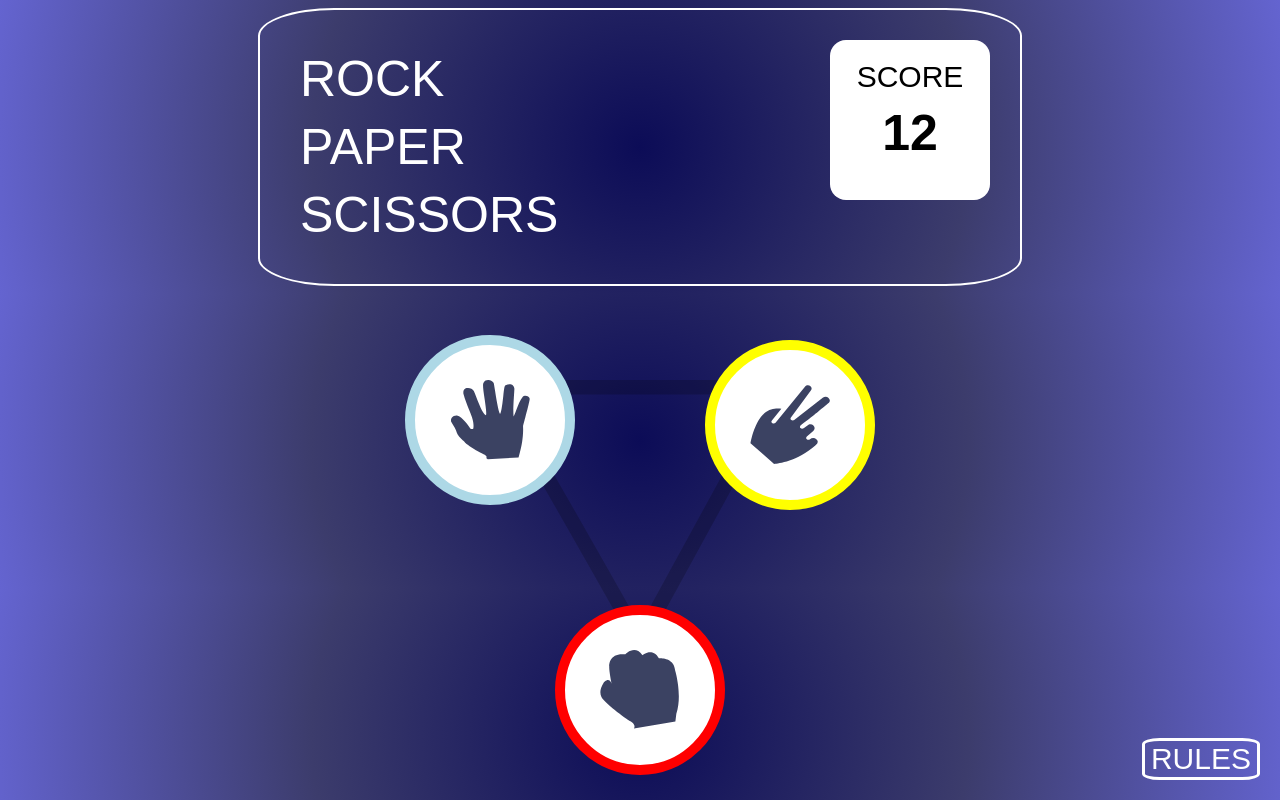
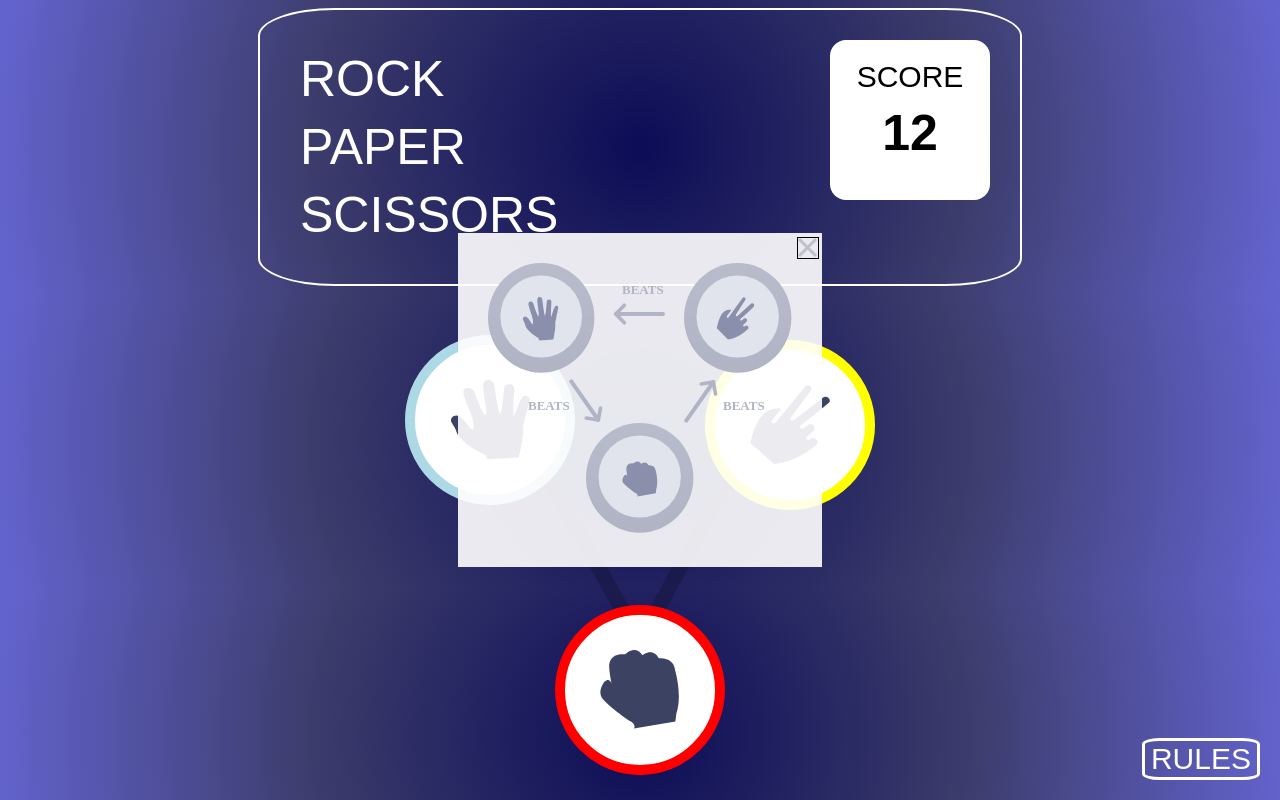
Before and after one commit to Jerow07/Piedra-papel-o-tijera, a plain HTML site: page index.html in a window 1280 px wide. Both pictures are taken after a click on the button "RULES". Drawn offline with Linux system fonts and the light colour scheme.

Commit message:
Proceso de juego

```diff
--- a/estilo.css
+++ b/estilo.css
@@ -96,7 +96,9 @@ z-index: -1 ;
 
 
 }
-
+.PIEDRA:hover{
+transform:scale(2)
+}
 .PIEDRA{
     border: solid red 10px;
     border-radius: 100%;
@@ -109,7 +111,13 @@ z-index: -1 ;
 
 
 }
+.TIJERA:hover{
+transform: scale(2);
+
+
+}
 .TIJERA{
+
 
         border: yellow solid 10px;
         border-radius: 50%;
@@ -121,6 +129,9 @@ z-index: -1 ;
         bottom: 95px;
         z-index: 9;
         background-color: white;
+}
+.PAPEL:hover{
+ transform: scale(2);
 }
 .PAPEL{
     border: lightblue solid 10px;
@@ -156,3 +167,24 @@ top: 35px;
     left: 35px;
     top: 35px;
 }
+.Imagenconcruz{
+position: absolute;
+bottom: 50%;
+left: 50%;
+transform: translate(-50%,+50%);
+
+background:rgba(255,255,255,0.9);
+padding: 30px;
+z-index: 999;
+display: none;
+
+}
+#cruz {
+    cursor: help;
+    position: absolute;
+    top: 1%;
+    right: 2px;
+    margin: 1px;
+    border : black solid 1px;
+
+}
--- a/index.html
+++ b/index.html
@@ -14,8 +14,16 @@
 
 
 </head>
+
 <body>
+
+  <div id=imagenconcruz class="Imagenconcruz"> <img id="cruz" onclick="cerrar()"  src="images/icon-close.svg" > <img class="imagenreglas" src="images/image-rules.svg" alt="">
+
+
+  </div>
   <section class="cuadro">
+
+
 
   <div class="titulo">
    <div class="rocapapeltijera">
@@ -49,13 +57,18 @@
 
 
 <section>
-  <button id="botonregla" class="reglas">RULES</button>
+  <button onclick="abrir()" id="botonregla" class="reglas">RULES</button>
 </section>
 
 
-  <div class="attribution">
 
 
-  </div>
+
+
+
+  <script src="proces.js"></script>
+
 </body>
+
+
 </html>
--- a/proces.js
+++ b/proces.js
@@ -1,6 +1,19 @@
-const regla = document.getElementById ("botonregla");
-funcion abrir (){
-windows.open ("/images/rules.svg");
+const regla = document.getElementById("botonregla")
+const imagenconcruz = document.getElementById("imagenconcruz")
+const cruz = document.getElementById("cruz")
+function abrir(){
+    imagenconcruz.style.display ="block"
 
 
 }
+function cerrar(){
+    imagenconcruz.style.display= "none"
+
+
+}
+
+
+
+function juego() {
+
+}
```
